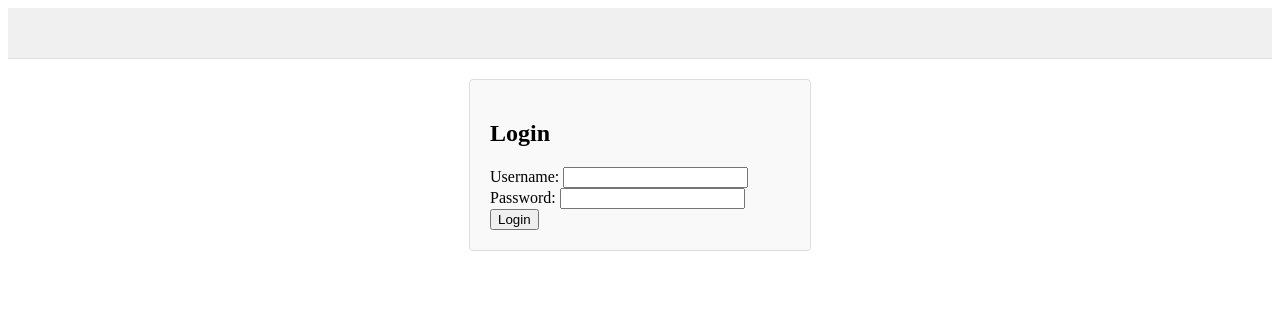
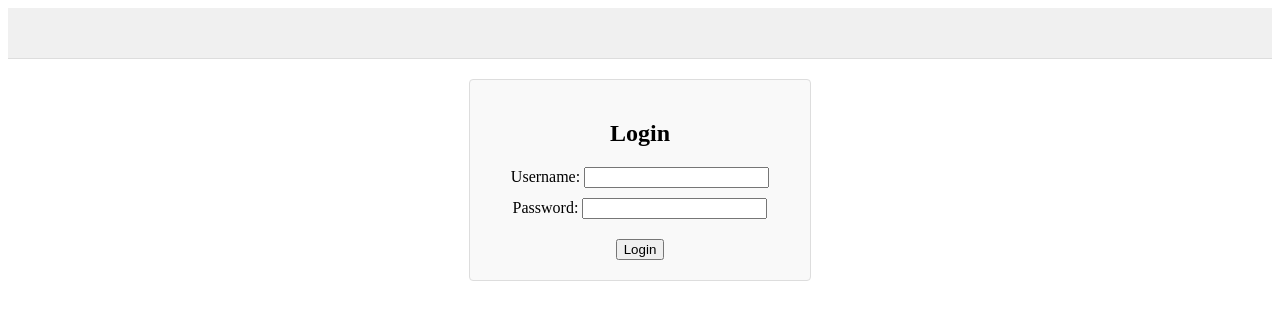
Before and after one commit to angerris/invoice-tables, a plain HTML site: page index.html in a window 1280 px wide. Drawn offline with Linux system fonts and the light colour scheme.

Commit message:
login form fix

```diff
--- a/style.css
+++ b/style.css
@@ -31,6 +31,15 @@ header {
   width: 300px;
   margin: 20px auto;
   display: none;
+  position: relative;
+  text-align: center;
+}
+#loginForm button {
+  margin-top: 10px;
+}
+#loginForm div {
+  margin: 10px 0;
+  width: 100%;
 }
 table {
   width: 100%;
```
